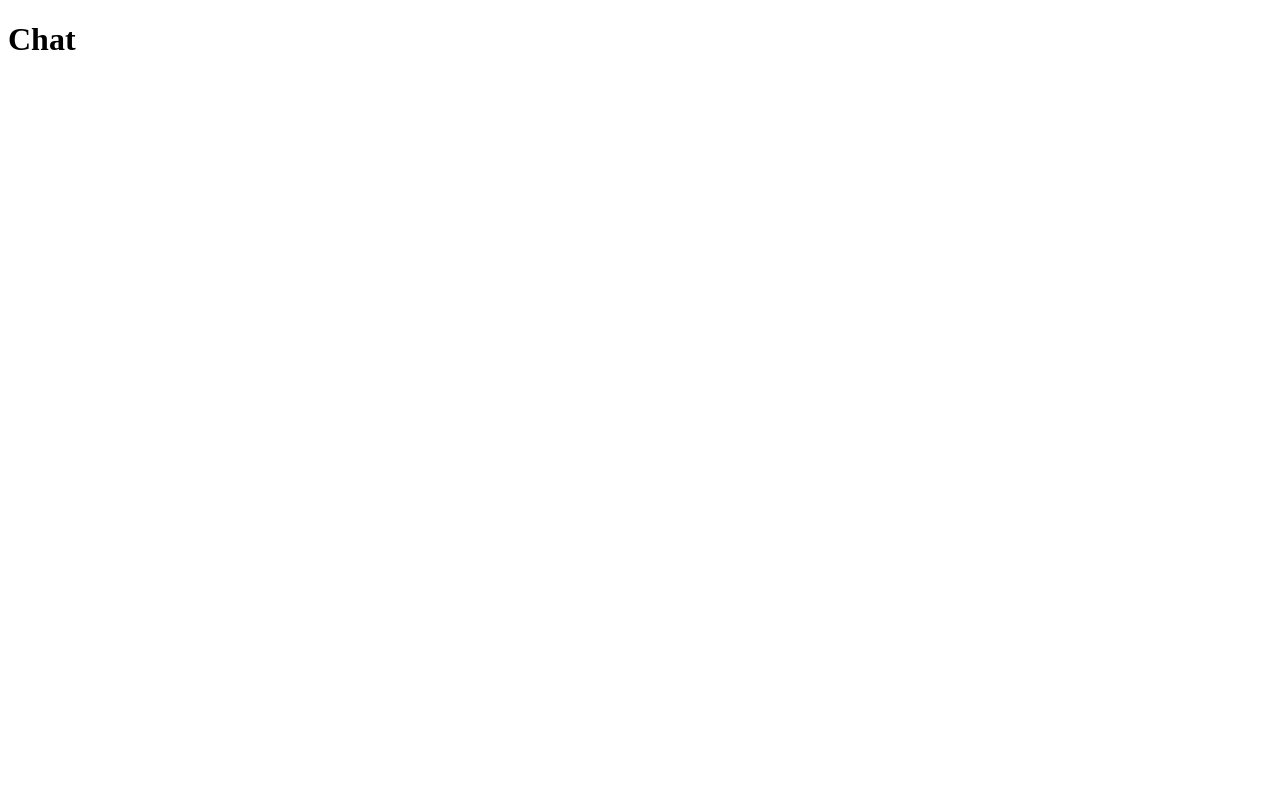
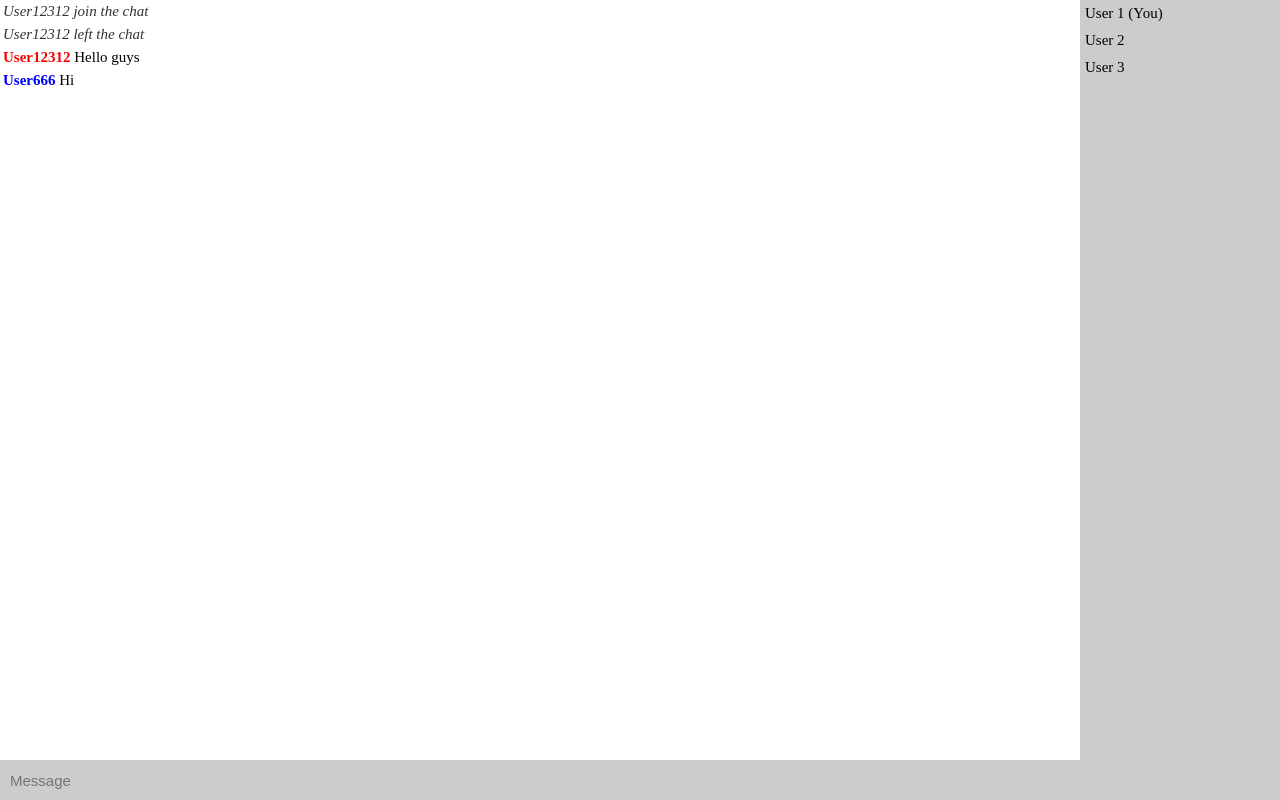
Before and after one commit to LucasAlvaresA/chat-node, a website: page public/index.html in a window 1280 px wide. Drawn offline with Linux system fonts and the light colour scheme.

Commit message:
✨ basic html structure

```diff
--- a/public/index.html
+++ b/public/index.html
@@ -6,6 +6,29 @@
     <link rel="stylesheet" href="style.css" />
 </head>
 <body>
-    <h1>Chat</h1>
+    <div class="page" id="loginPage">
+        <h1>Your name</h1>
+        <input type="text" id="loginNameInput" />
+    </div>
+
+    <div class="page" id="chatPage">
+        <div class="chatArea">
+            <ul class="chatList">
+                <li class="m-status">User12312 join the chat</li>
+                <li class="m-status">User12312 left the chat</li>
+                <li class="m-txt"><span class="me">User12312</span> Hello guys</li>
+                <li class="m-txt"><span>User666</span> Hi</li>
+            </ul>
+             <ul class="userList">
+                <li>User 1 (You)</li>
+                <li>User 2</li>
+                <li>User 3</li>
+            </ul>
+        </div>
+        <div class="chatInput">
+            <input type="text" id="chatTextInput" placeholder="Message">
+        </div>
+
+    </div>
 </body>
 </html>
--- a/public/style.css
+++ b/public/style.css
@@ -0,0 +1,97 @@
+body {
+    margin: 0;
+}
+
+ul, li {
+    margin: 0;
+    padding: 0;
+    list-style: none;
+}
+
+.page {
+    height: 100vh;
+    display: flex;
+    justify-content: center;
+    align-items: center;
+    flex-direction: column;
+}
+
+#loginPage {
+    display: none;
+    background-color: #FFF;
+}
+
+#loginNameInput {
+    border: 2px solid #000;
+    background-color: #CCC;
+    font-size: 18px;
+    padding: 10px;
+    border-radius: 5px;
+    outline: 0;
+    width: 100%;
+    max-width: 400px;
+}
+
+#chatPage {
+    display: flex;
+}
+
+.chatArea {
+    flex: 1;
+    width: 100%;
+    display: flex;
+    background-color: #CCC;
+}
+
+.chatList {
+    flex: 1;
+    background-color: #FFF;
+    overflow-y: scroll;
+    max-height: calc(100vh - 40px);
+}
+
+.chatList li {
+    padding: 3px;
+    font-size: 15px;
+}
+
+.chatList li.m-status{
+    color: #333;
+    font-style: italic;
+}
+
+.chatList li.m-txt span{
+    color: #0000FF;
+    font-weight: bold;
+}
+
+.chatList li.m-txt span.me{
+    color: #FF0000;
+}
+
+.userList {
+    width: 200px;
+    background-color: #CCC;
+    overflow-y: scroll;
+    max-height: calc(100vh - 40px);
+}
+
+.userList li {
+    padding: 5px;
+    font-size: 15px;
+}
+
+.chatInput {
+    width: 100%;
+    display: flex;
+}
+
+#chatTextInput {
+    flex: 1;
+    height: 40px;
+    padding: 0 10px;
+    font-size: 15px;
+    background-color: #CCC;
+    outline: 0;
+    border: 0;
+}
```
